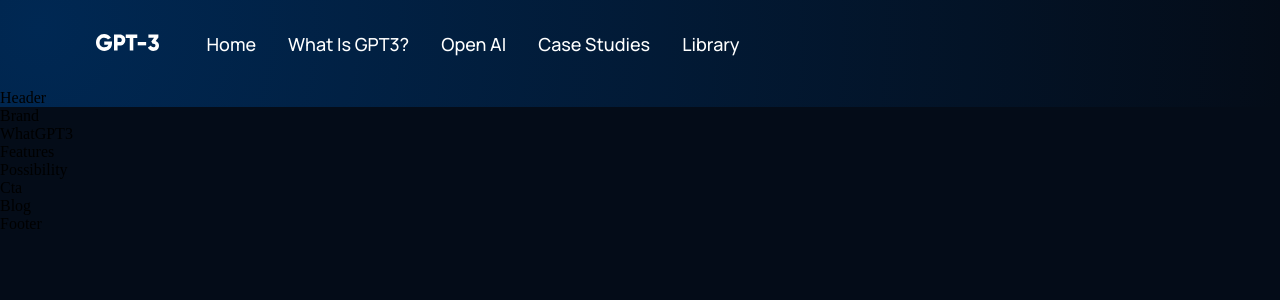
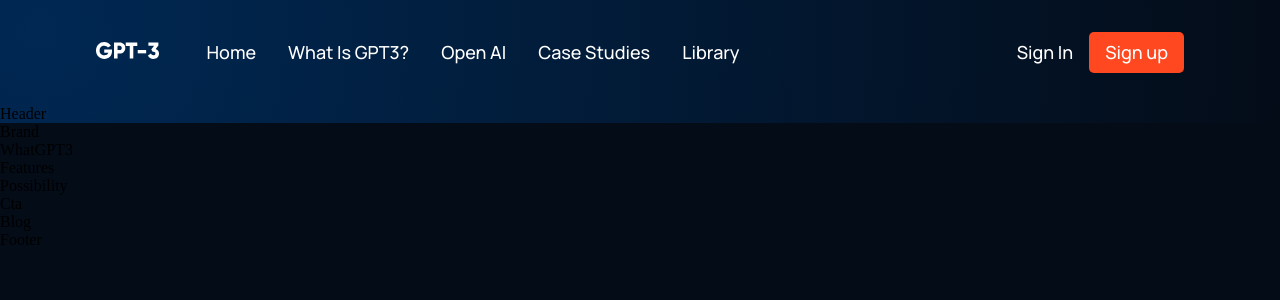
Before and after one commit to Jhonesp/gpt3-react-website, a React (Create React App) app: page / in a window 1280 px wide. Shown: the top 300 px of the page. Built offline with nearby package versions, Linux system fonts and the light colour scheme.

Commit message:
Navbar terminada

```diff
--- a/src/components/navbar/Navbar.jsx
+++ b/src/components/navbar/Navbar.jsx
@@ -1,11 +1,23 @@
-import React from 'react'
-import { RiMenu3Line, RiCloseLin } from 'react-icons/ri'
+import React, { useState } from 'react'
+import { RiMenu3Line, RiCloseLine } from 'react-icons/ri'
 import './navbar.css'
 import logo from '../../assets/logo.svg'
+
+const Menu = () => (
+  <>
+  <p> <a href="#home">Home</a> </p>
+  <p> <a href="#wgpt3">What is GPT3?</a> </p>
+  <p> <a href="#possibility">Open AI</a> </p>
+  <p> <a href="#features">Case Studies</a> </p>
+  <p> <a href="#blog">Library</a> </p>
+  </>
+)
 
 //BEM -> Block Element Modifier
 
 const Navbar = () => {
+  const [toggleMenu, setToggleMenu] = useState(false);
+
   return (
     <div className='gpt3__navbar'>
       <div className='gpt3__navbar-links'>
@@ -13,12 +25,29 @@
           <img src={logo} alt="logo" />
         </div>
         <div className='gpt3__navbar-links_container'>
-          <p> <a href="#home">Home</a> </p>
-          <p> <a href="#wgpt3">What is GPT3?</a> </p>
-          <p> <a href="#possibility">Open AI</a> </p>
-          <p> <a href="#features">Case Studies</a> </p>
-          <p> <a href="#blog">Library</a> </p>
+          <Menu />
         </div>
+      </div>
+      <div className='gpt3__navbar-sign'>
+        <p>Sign in</p>
+        <button type="button">Sign up</button>
+      </div>
+      <div className='gpt3__navbar-menu'>
+        {toggleMenu
+        ? <RiCloseLine color='#fff' size={27} onClick={()=> setToggleMenu(false)} />
+        : <RiMenu3Line color='#fff' size={27} onClick={()=> setToggleMenu(true)} />
+        }
+        {toggleMenu && (
+          <div className='gpt3__navbar-menu_container scale-up-center'>
+            <div className='gpt3__navbar-menu_container-links'>
+            <Menu />
+            <div className='gpt3__navbar-menu_container-links-sign'>
+              <p>Sign in</p>
+              <button type="button">Sign up</button>
+            </div>
+            </div>
+          </div>
+        )}
       </div>
     </div>
   )
--- a/src/components/navbar/navbar.css
+++ b/src/components/navbar/navbar.css
@@ -46,3 +46,89 @@
     margin: 0 1rem;
     cursor: pointer;
 }
+
+.gpt3__navbar-sign button,
+.gpt3__navbar-menu_container button {
+    padding: 0.5rem 1rem;
+    color: #fff;
+    font-family: var(--font-family);
+    font-weight: 500;
+    font-size: 18px;
+    line-height: 25px;
+
+    background: #FF4820;
+    border-radius: 5px;
+    border: 0;
+    outline: none;
+    cursor: pointer;
+}
+
+.gpt3__navbar-menu {
+    margin-left: 2rem;
+    display: none;
+    position: relative;
+}
+
+.gpt3__navbar-menu svg {
+    cursor: pointer;
+}
+
+.gpt3__navbar-menu_container {
+    display: flex;
+    justify-content: flex-end;
+    align-items: flex-end;
+    flex-direction: column;
+
+    text-align: end;
+    background: var(--color-footer);
+    padding: 2rem;
+    position: absolute;
+    top: 40px;
+    right: 0;
+    margin-bottom: 1rem;
+    min-width: 210px;
+    border-radius: 5px;
+    box-shadow: 0 0 5 rgba(0, 0, 0, 0.2);
+}
+
+.gpt3__navbar-menu_container p {
+    margin: 1rem 0;
+}
+
+.gpt3__navbar-menu_container-links-sign {
+    display: none;
+}
+
+@media screen and (max-width: 1050px) {
+    .gpt3__navbar-links_container {
+        display: none;
+    }
+
+    .gpt3__navbar-menu {
+        display: flex;
+    }
+}
+
+@media screen and (max-width: 700px) {
+    .gpt3__navbar {
+        padding: 2rem 4rem;
+    }
+}
+
+@media screen and (max-width: 550px) {
+    .gpt3__navbar {
+        padding: 2rem;
+    }
+
+    .gpt3__navbar-sign{
+        display: none;
+    }
+
+    .gpt3__navbar-menu_container{
+        top: 20px;
+    }
+
+    .gpt3__navbar-menu_container-links-sign{
+        display: block;
+    }
+}
```
